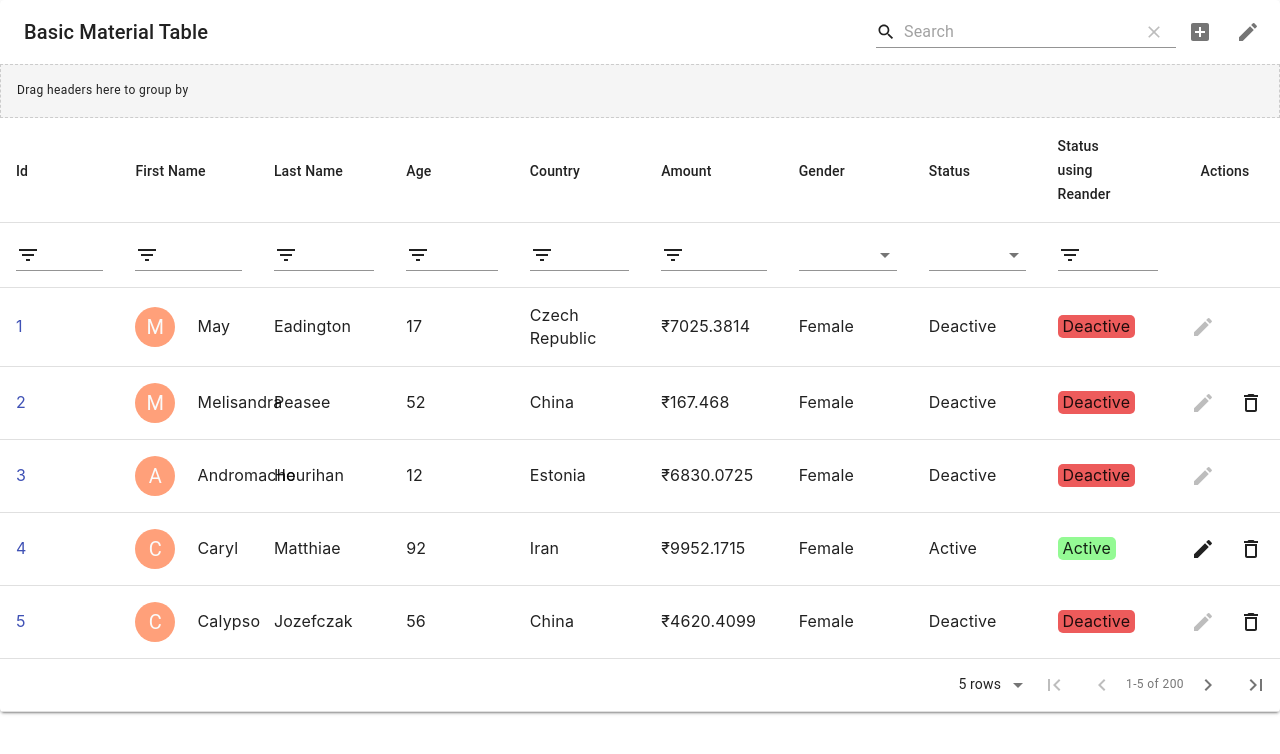
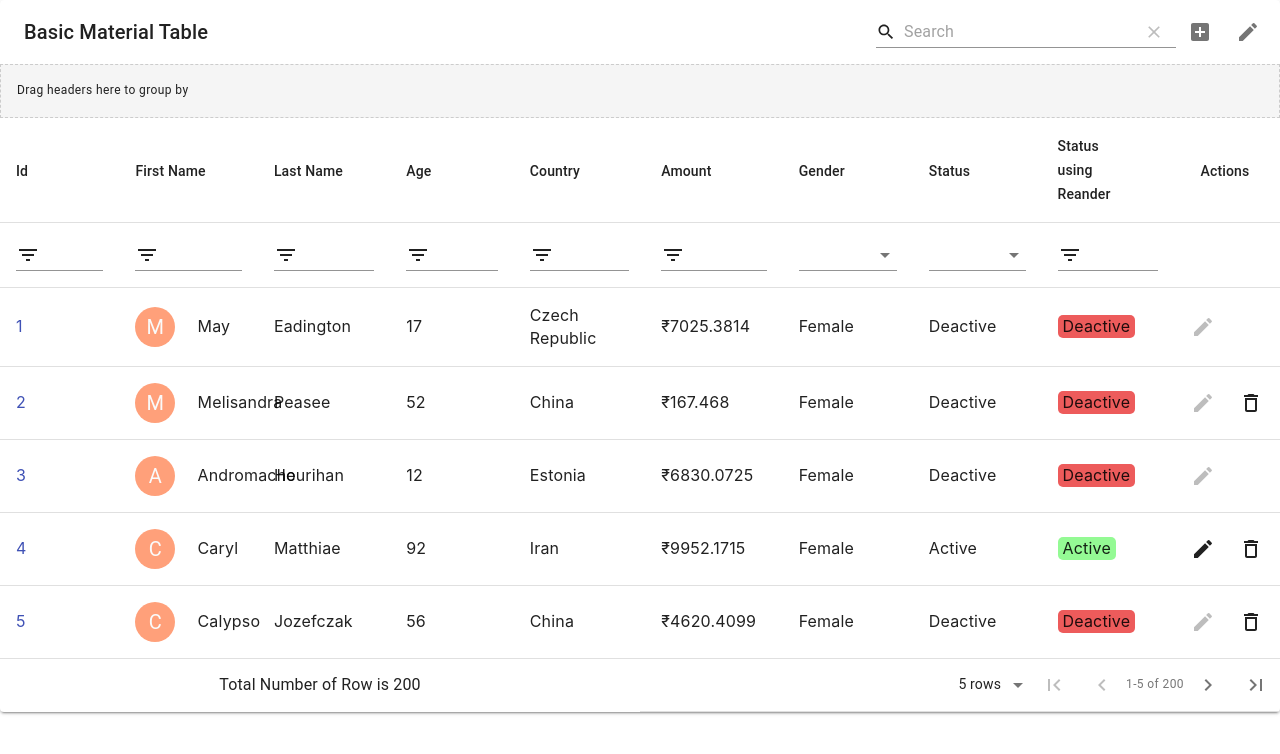
Before and after one commit to sumanmannacs1996/material-table-app, a React (Create React App) app: page / in a window 1280 px wide. Shown: the top 754 px of the page. Built offline with nearby package versions, Linux system fonts and the light colour scheme.

Commit message:
Adding Custom Pagination

```diff
--- a/src/components/BasicTable2.js
+++ b/src/components/BasicTable2.js
@@ -5,6 +5,7 @@ import CustomFirstName from './CustomFirstName';
 import { alpha } from '@material-ui/core/styles';
 import CustomRow from './CustomRow';
 import Link from '@material-ui/core/Link';
+import CustomPagination from './CustomPagination';
 
 import AddBox from '@material-ui/icons/AddBox';
 import ArrowDownward from '@material-ui/icons/ArrowDownward';
@@ -200,6 +201,7 @@ function BasicTable1() {
     }}
     components={{
      Row: (props) => <CustomRow {...props} handleDelete={handleDelete} />,
+     Pagination: (props) => <CustomPagination {...props} />,
     }}
    />
   </div>
--- /dev/null
+++ b/src/components/CustomPagination.js
@@ -0,0 +1,19 @@
+import React from 'react';
+import Grid from '@material-ui/core/Grid';
+import Typography from '@material-ui/core/Typography';
+import { TablePagination } from '@material-ui/core';
+
+function CustomPagination(props) {
+ return (
+  <Grid container alignItems="center">
+   <Grid item sm={6}>
+    <Typography>{`Total Number of Row is ${props.count}`}</Typography>
+   </Grid>
+   <Grid item sm={6}>
+    <TablePagination {...props} />
+   </Grid>
+  </Grid>
+ );
+}
+
+export default CustomPagination;
```
